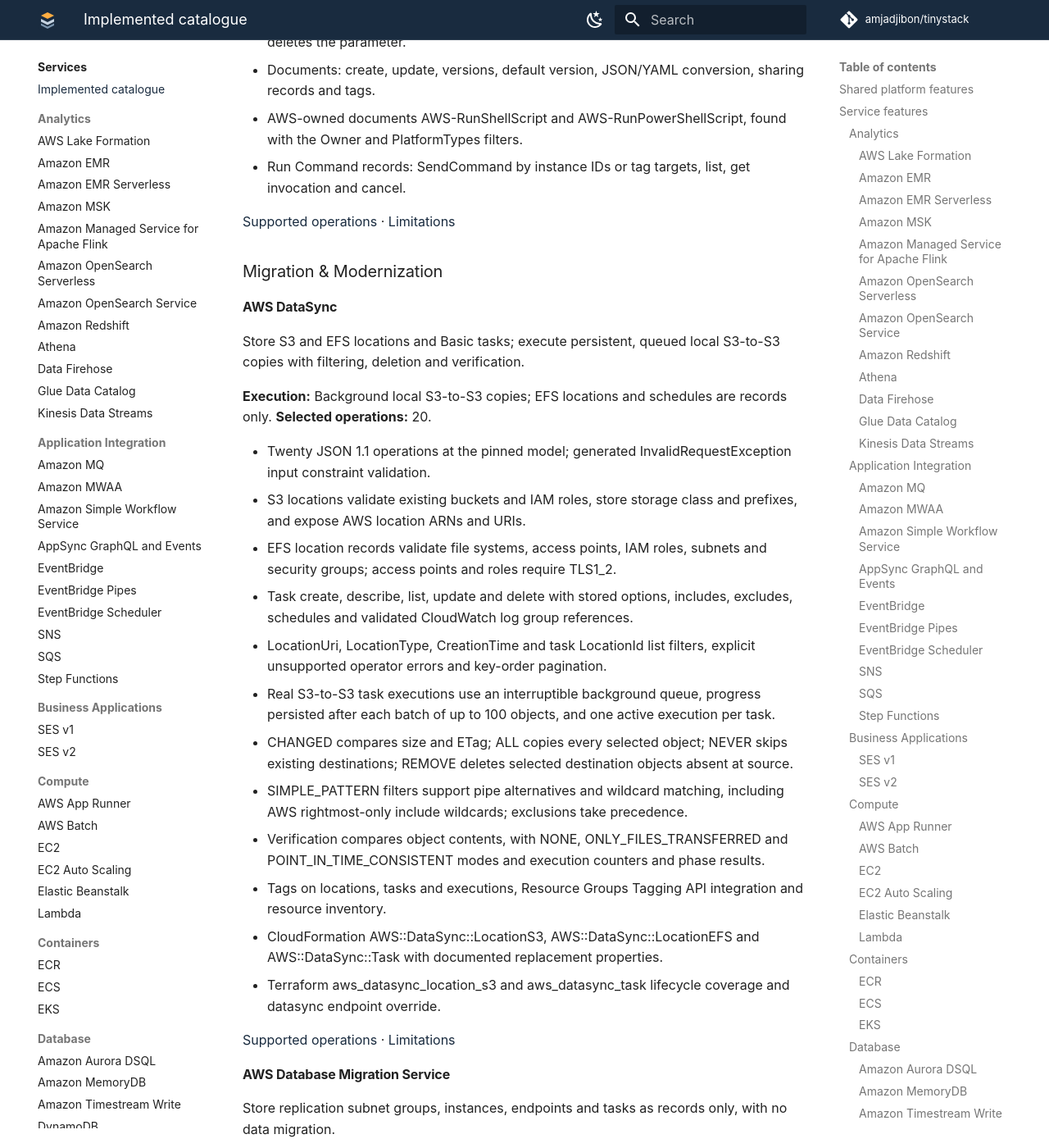
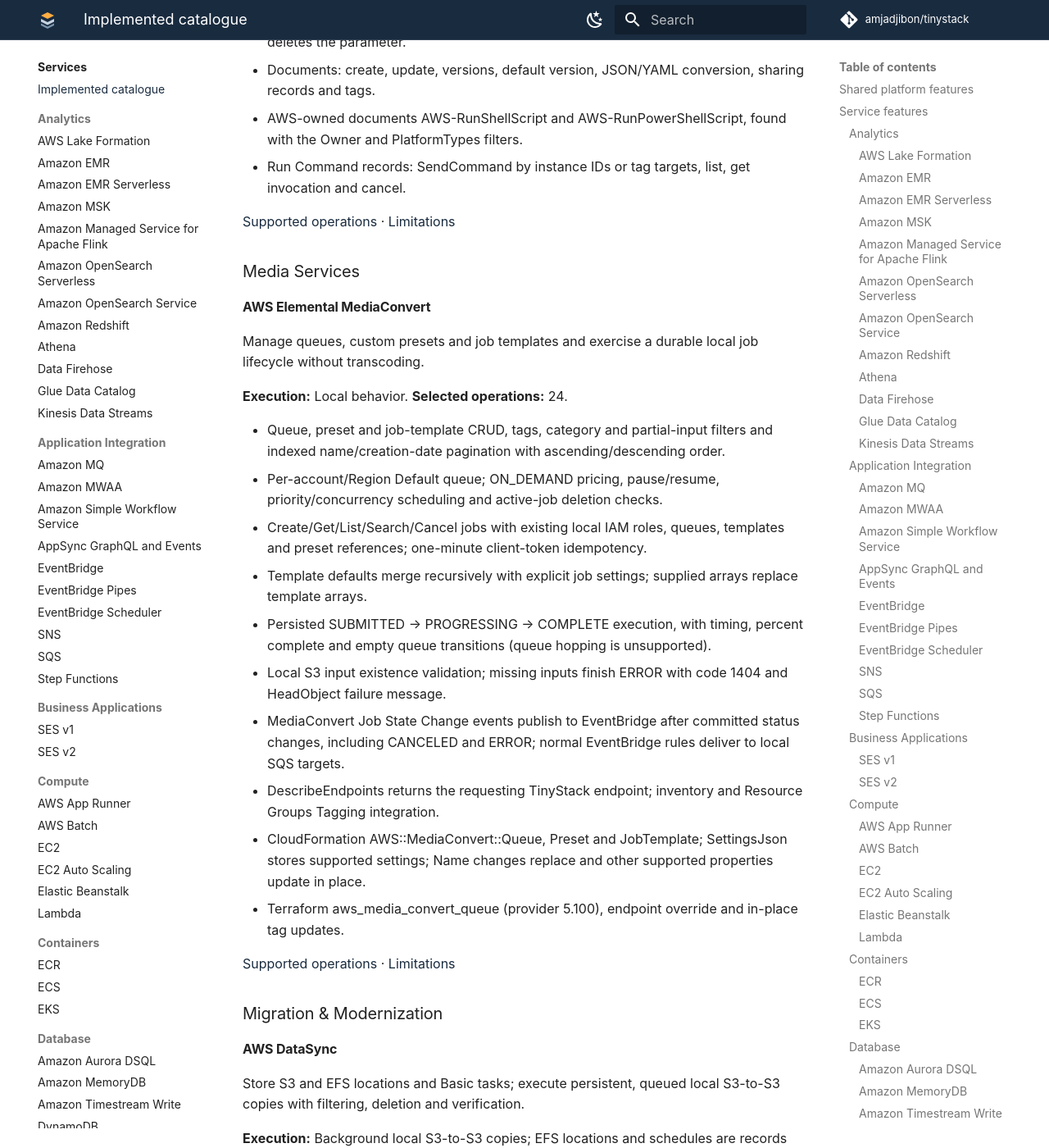
Before and after one commit to amjadjibon/tinystack, an MkDocs documentation site: the page built from docs/site/services/catalogue.md, in a window 1280 px wide and 1400 px high, scrolled down 60762 px. Shown: the whole window at 82% size. Built offline with MkDocs 1.6.1 and Material for MkDocs 9.7.7, drawn with Linux system fonts in a browser that asks for light colours; some of the changed text lies outside the part shown.

Commit message:
docs(mediaconvert): document local execution and supported integrations

```diff
--- a/docs/site/services/catalogue.md
+++ b/docs/site/services/catalogue.md
@@ -1353,6 +1353,27 @@ Store versioned parameters, publish documents, and send Run Command requests.
 
 [Supported operations](ssm.md#supported-operations) · [Limitations](ssm.md#limitations-and-future-work)
 
+### Media Services
+
+#### AWS Elemental MediaConvert
+
+Manage queues, custom presets and job templates and exercise a durable local job lifecycle without transcoding.
+
+**Execution:** Local behavior. **Selected operations:** 24.
+
+- Queue, preset and job-template CRUD, tags, category and partial-input filters and indexed name/creation-date pagination with ascending/descending order.
+- Per-account/Region Default queue; ON_DEMAND pricing, pause/resume, priority/concurrency scheduling and active-job deletion checks.
+- Create/Get/List/Search/Cancel jobs with existing local IAM roles, queues, templates and preset references; one-minute client-token idempotency.
+- Template defaults merge recursively with explicit job settings; supplied arrays replace template arrays.
+- Persisted SUBMITTED → PROGRESSING → COMPLETE execution, with timing, percent complete and empty queue transitions (queue hopping is unsupported).
+- Local S3 input existence validation; missing inputs finish ERROR with code 1404 and HeadObject failure message.
+- MediaConvert Job State Change events publish to EventBridge after committed status changes, including CANCELED and ERROR; normal EventBridge rules deliver to local SQS targets.
+- DescribeEndpoints returns the requesting TinyStack endpoint; inventory and Resource Groups Tagging integration.
+- CloudFormation AWS::MediaConvert::Queue, Preset and JobTemplate; SettingsJson stores supported settings; Name changes replace and other supported properties update in place.
+- Terraform aws_media_convert_queue (provider 5.100), endpoint override and in-place tag updates.
+
+[Supported operations](mediaconvert.md#supported-operations) · [Limitations](mediaconvert.md#limitations-and-future-work)
+
 ### Migration & Modernization
 
 #### AWS DataSync
--- a/mkdocs.yml
+++ b/mkdocs.yml
@@ -213,6 +213,8 @@ nav:
           - "Resource Groups": services/resourcegroups.md
           - "Resource Groups Tagging API": services/resourcegroupstaggingapi.md
           - "Systems Manager": services/ssm.md
+      - "Media Services":
+          - "AWS Elemental MediaConvert": services/mediaconvert.md
       - "Migration & Modernization":
           - "AWS DataSync": services/datasync.md
           - "AWS Database Migration Service": services/databasemigrationservice.md
```
Also changed, not shown: other parts of docs/site/services/catalogue.md (+1 -1 lines), docs/site/services/index.md (+7 -1 lines), docs/site/services/mediaconvert.md (added, +90 -0 lines), docs/catalog.json.
